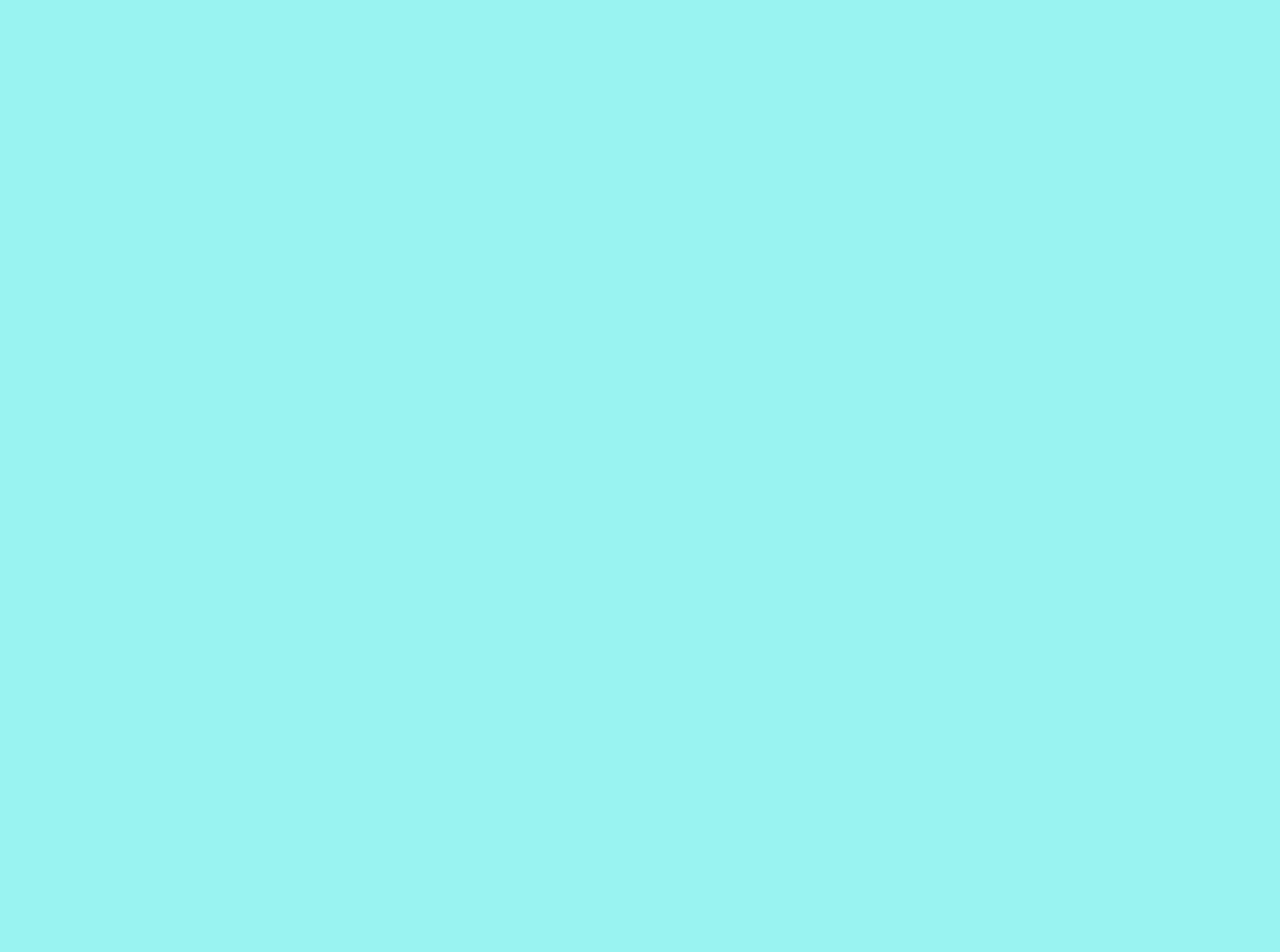
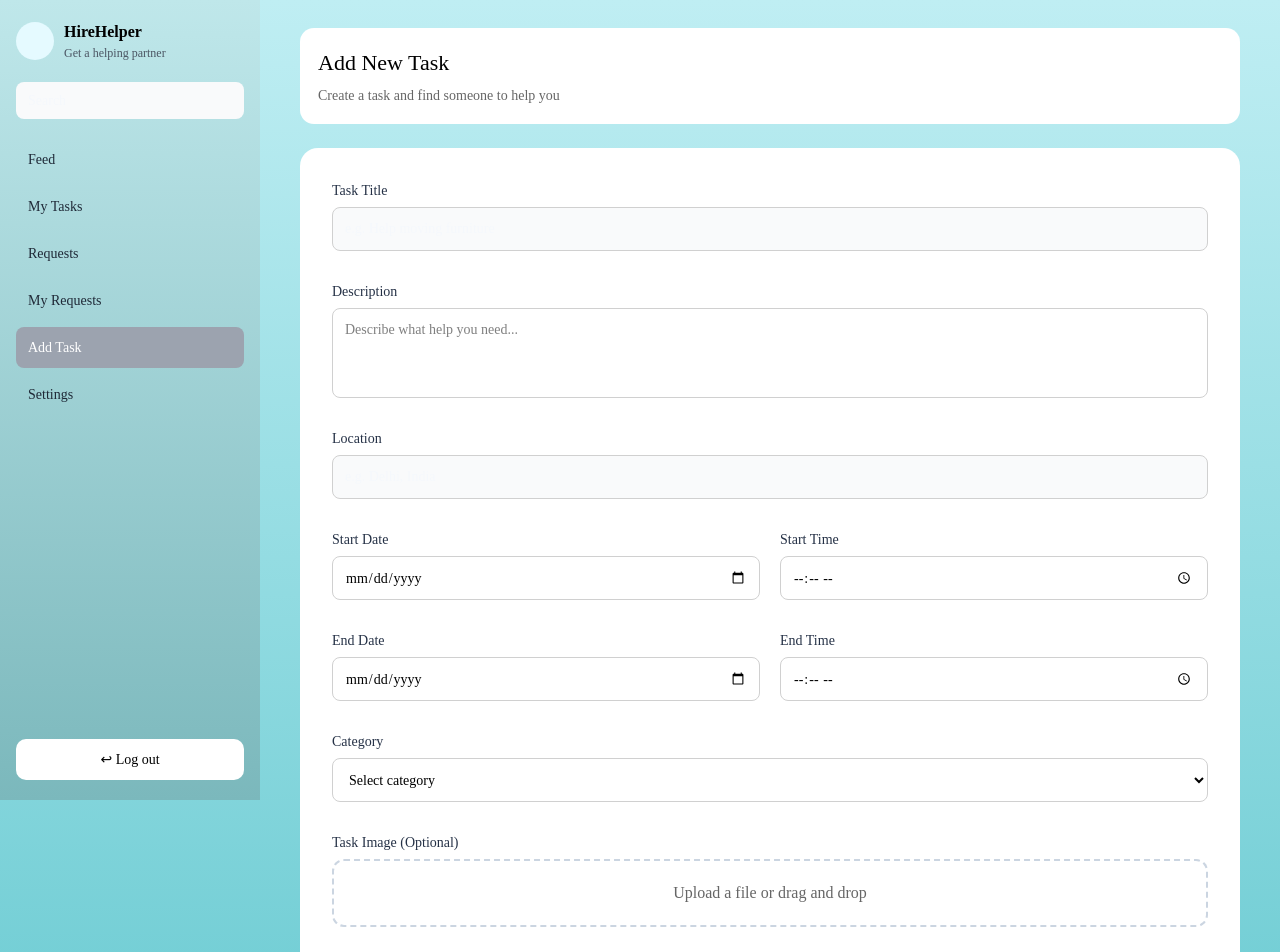
Before and after one commit to springboardmentor632/hirehelper_team_02, a React (Vite) app in the folder frontend/: page /Add-task in a window 1280 px wide. Before the commit this address had no page. Shown: the top 952 px of the page. Before the commit the page ends 800 px from the top, so only its background shows below. Built offline with nearby package versions, Linux system fonts and the light colour scheme.

Commit message:
Add task screen added

```diff
--- a/frontend/src/App.jsx
+++ b/frontend/src/App.jsx
@@ -4,6 +4,7 @@ import SignupPage from "./components/SignupPage";
 import OtpVerification from "./components/OtpVerification";
 import ForgotPassword from "./components/forgot-password";
 import Feed from "./components/Feed";
+import Addtask from "./components/Addtask";
 
 
 function App() {
@@ -15,6 +16,7 @@ function App() {
         <Route path="/otp" element={<OtpVerification />} />
         <Route path="/forgot-password" element={<ForgotPassword />} />
         <Route path="/feed" element={<Feed />} />
+        <Route path="/Add-task" element={<Addtask />} />
       </Routes>
     </BrowserRouter>
   );
--- /dev/null
+++ b/frontend/src/components/Addtask.jsx
@@ -0,0 +1,87 @@
+import Sidebar from "./Sidebar";
+import "../styles/Addtask.css";
+
+const Addtask = () => {
+  return (
+    <div className="addtask-page">
+      <Sidebar />
+
+      <div className="addtask-content">
+        {/* Header */}
+        <div className="addtask-header">
+          <h2>Add New Task</h2>
+          <p>Create a task and find someone to help you</p>
+        </div>
+
+        {/* Form Card */}
+        <div className="addtask-card">
+          <form className="addtask-form">
+            <div className="form-group">
+              <label>Task Title</label>
+              <input type="text" placeholder="e.g. Help moving furniture" />
+            </div>
+
+            <div className="form-group">
+              <label>Description</label>
+              <textarea placeholder="Describe what help you need..." />
+            </div>
+
+            <div className="form-group">
+              <label>Location</label>
+              <input type="text" placeholder="e.g. Delhi, India" />
+            </div>
+
+            <div className="form-row">
+              <div className="form-group">
+                <label>Start Date</label>
+                <input type="date" />
+              </div>
+
+              <div className="form-group">
+                <label>Start Time</label>
+                <input type="time" />
+              </div>
+            </div>
+
+            <div className="form-row">
+              <div className="form-group">
+                <label>End Date </label>
+                <input type="date" />
+              </div>
+
+              <div className="form-group">
+                <label>End Time </label>
+                <input type="time" />
+              </div>
+            </div>
+
+            <div className="form-group">
+              <label>Category</label>
+              <select>
+                <option>Select category</option>
+                <option>Household</option>
+                <option>Technical</option>
+                <option>Cleaning</option>
+                <option>Moving</option>
+              </select>
+            </div>
+
+            <div className="form-group">
+              <label>Task Image (Optional)</label>
+              <div className="upload-box">
+                <span>Upload a file or drag and drop</span>
+                <input type="file" />
+              </div>
+            </div>
+
+            <button type="submit" className="submit-btn">
+              Create Task
+            </button>
+          </form>
+        </div>
+      </div>
+    </div>
+  );
+};
+
+export default Addtask;
--- /dev/null
+++ b/frontend/src/styles/Addtask.css
@@ -0,0 +1,143 @@
+/* ================= PAGE ================= */
+.addtask-page {
+  display: flex;
+  min-height: 100vh;
+  background: linear-gradient(180deg, #bfeef3, #6bcbd2);
+}
+
+/* ================= MAIN CONTENT ================= */
+.addtask-content {
+  flex: 1;
+  padding: 28px 40px;
+  display: flex;
+  flex-direction: column;
+  align-items: center;
+}
+
+.addtask-header {
+  width: 100%;
+  max-width: 1200px;
+  background: white;
+  padding: 18px 18px;
+  border-radius: 14px;
+  margin-bottom: 24px;
+}
+
+.addtask-header h2 {
+  margin: 0;
+  font-size: 22px;
+}
+
+.addtask-header p {
+  margin-top: 6px;
+  font-size: 14px;
+  color: #666;
+}
+
+
+.addtask-card {
+  width: 100%;
+  max-width: 1000px;
+  background: white;
+  padding: 32px;
+  border-radius: 18px;
+}
+
+/* ================= FORM ================= */
+.addtask-form {
+  display: flex;
+  flex-direction: column;
+  gap: 18px;
+}
+
+.form-group {
+  display: flex;
+  flex-direction: column;
+}
+
+.form-group label {
+  margin-bottom: 6px;
+  font-size: 14px;
+  font-weight: 500;
+}
+
+.form-group input,
+.form-group textarea,
+.form-group select {
+  height: 44px;
+  padding: 10px 12px;
+  border-radius: 8px;
+  border: 1px solid #d0d0d0;
+  font-size: 14px;
+  box-sizing: border-box;
+}
+
+.form-group textarea {
+  height: 90px;
+  resize: none;
+}
+
+
+.form-row {
+  display: flex;
+  gap: 20px;
+}
+
+.form-row .form-group {
+  flex: 1;
+}
+
+
+.upload-box {
+  border: 2px dashed #cbd5e1;
+  padding: 20px;
+  border-radius: 12px;
+  text-align: center;
+  position: relative;
+  color: #666;
+}
+
+.upload-box input {
+  position: absolute;
+  inset: 0;
+  opacity: 0;
+  cursor: pointer;
+}
+
+
+.submit-btn {
+  margin: 22px auto 0;
+  padding: 12px 36px;
+  border-radius: 10px;
+  border: none;
+  background: #5b5bf0;
+  color: white;
+  font-size: 15px;
+  cursor: pointer;
+}
+
+.submit-btn:hover {
+  background: #4a4ad8;
+}
+
+/* ================= MOBILE ================= */
+@media (max-width: 768px) {
+  .form-row {
+    flex-direction: column;
+  }
+
+  .addtask-content {
+    padding: 20px;
+  }
+
+  .addtask-card {
+    padding: 24px;
+  }
+}
+.form-group input:focus,
+.form-group textarea:focus,
+.form-group select:focus {
+  outline: none;
+  border: 1px solid #857878;
+  box-shadow: 0 0 0 2px rgba(106, 106, 120, 0.15);
+}
--- a/frontend/src/styles/Sidebar.css
+++ b/frontend/src/styles/Sidebar.css
@@ -1,6 +1,8 @@
 .sidebar {
   width: 260px;
-  min-height: 100vh;
+  height: 100vh;
+  position: sticky;
+  top: 0;
   background: linear-gradient(to bottom, #bfe7ea, #7bb8bc);
   display: flex;
   flex-direction: column;
```
